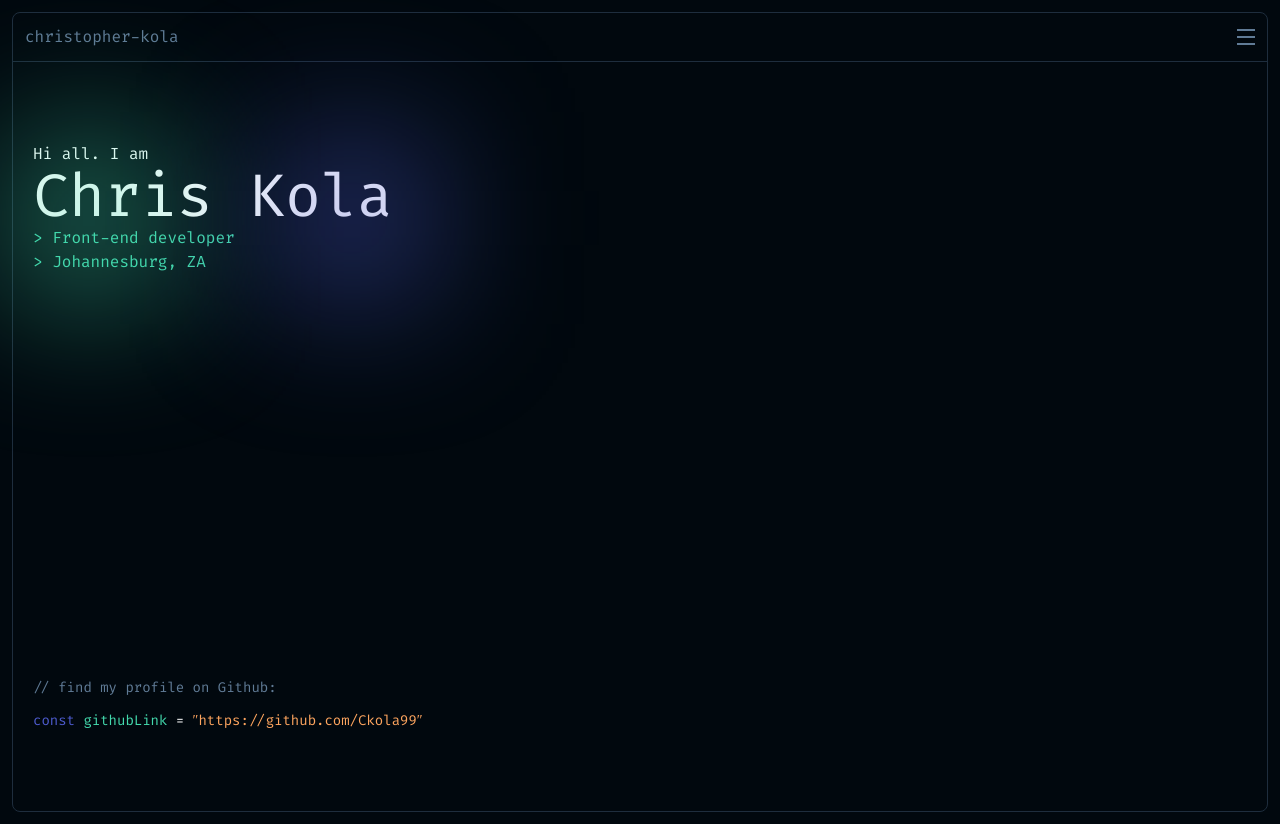
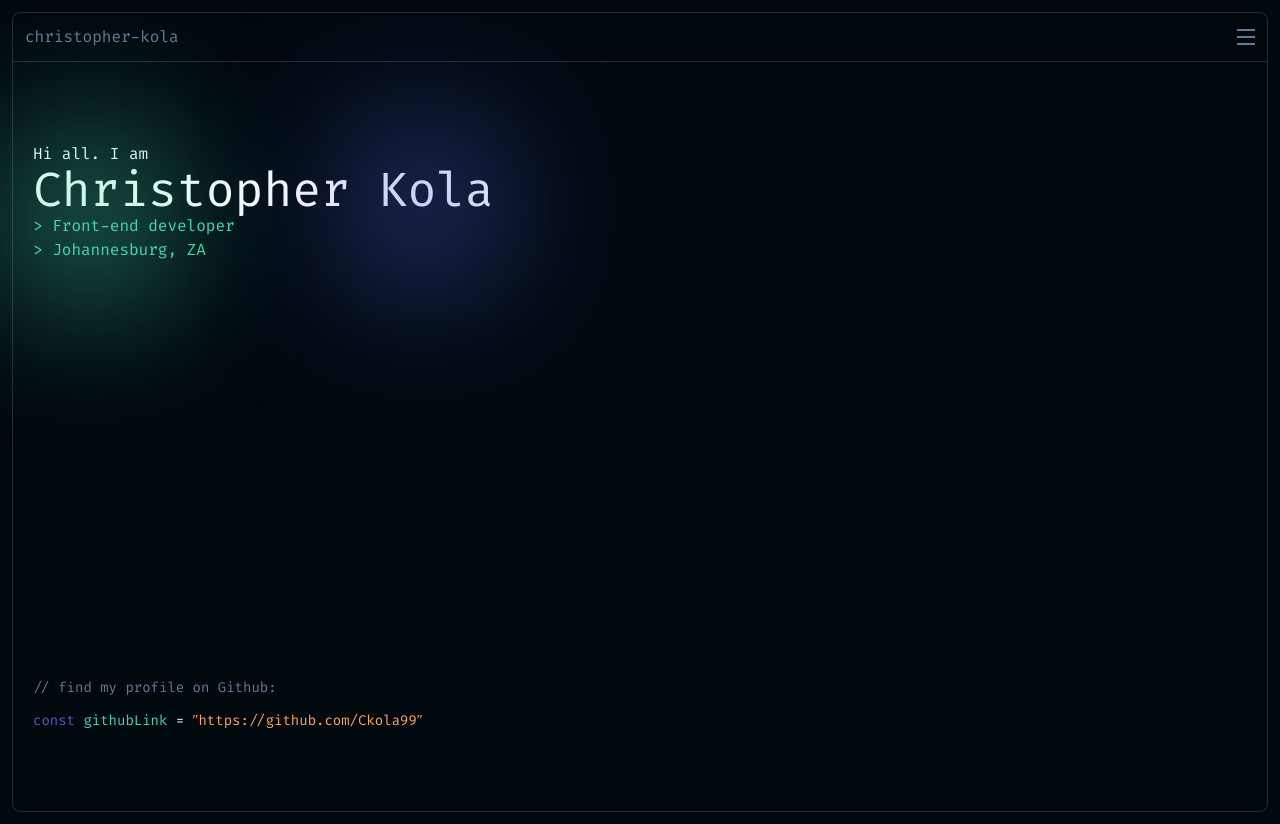
Before and after one commit to Ckola99/Portfolio, a React (Vite) app: page / in a window 1280 px wide. Built offline with nearby package versions, Linux system fonts and the light colour scheme.

Commit message:
changed elcome

```diff
--- a/src/pages/Home.jsx
+++ b/src/pages/Home.jsx
@@ -4,7 +4,7 @@ const Home = () => {
   return (
 	<div className='px-5 flex justify-between flex-col py-20'>
       <div className=" relative">
-        <h1 className='text-white'>Hi all. I am <span className='text-6xl block'>Chris Kola</span></h1>
+        <h1 className='text-white'>Hi all. I am <span className='text-5xl block'>Christopher Kola</span></h1>
         <p className='text-mint-accent'> &gt; Front-end developer</p>
         <p className='text-mint-accent'> &gt; Johannesburg, ZA</p>
         <div className=" absolute h-28 w-28 bg-mint-accent blur-[80px] top-5 left-0"></div>
```
